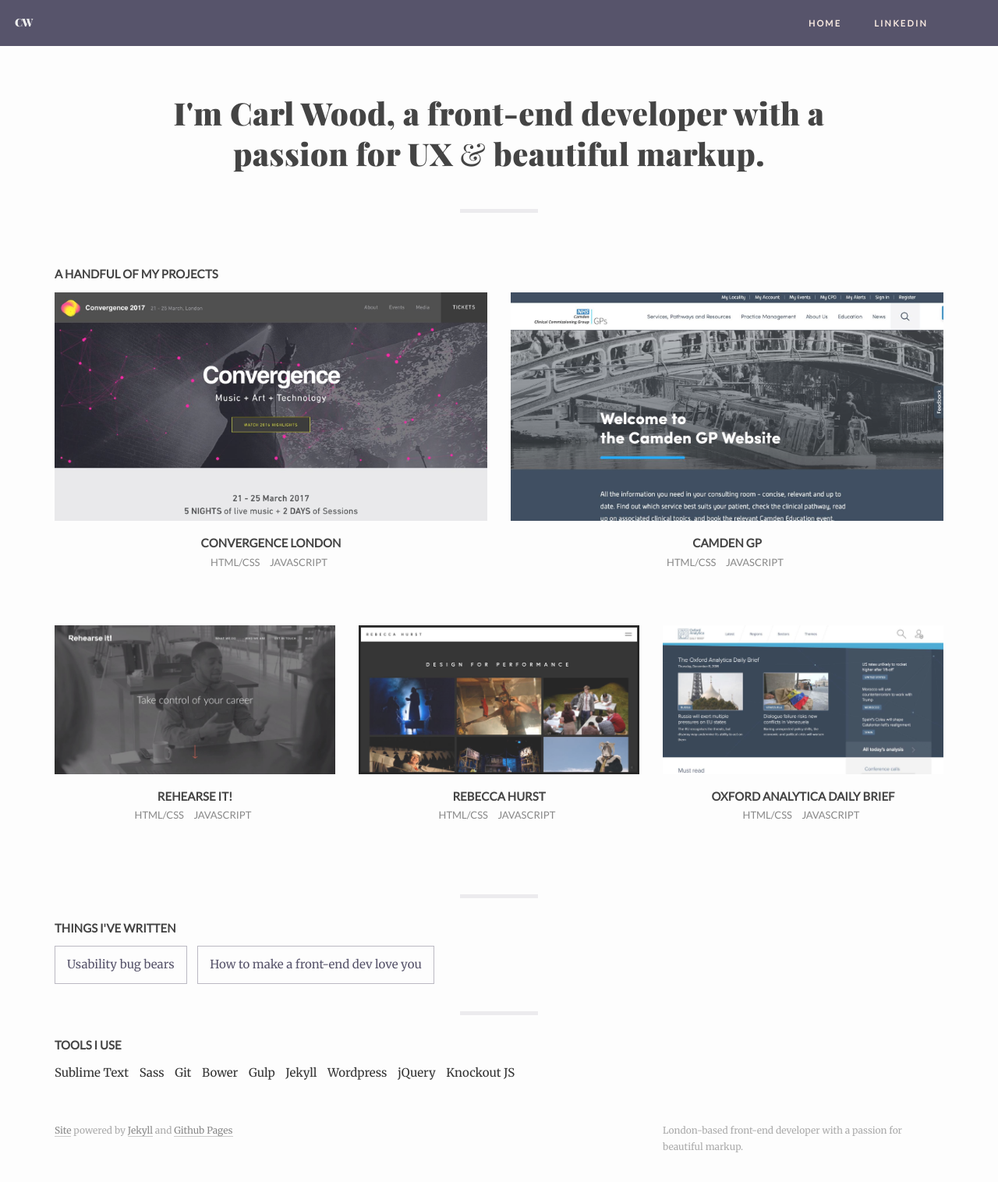
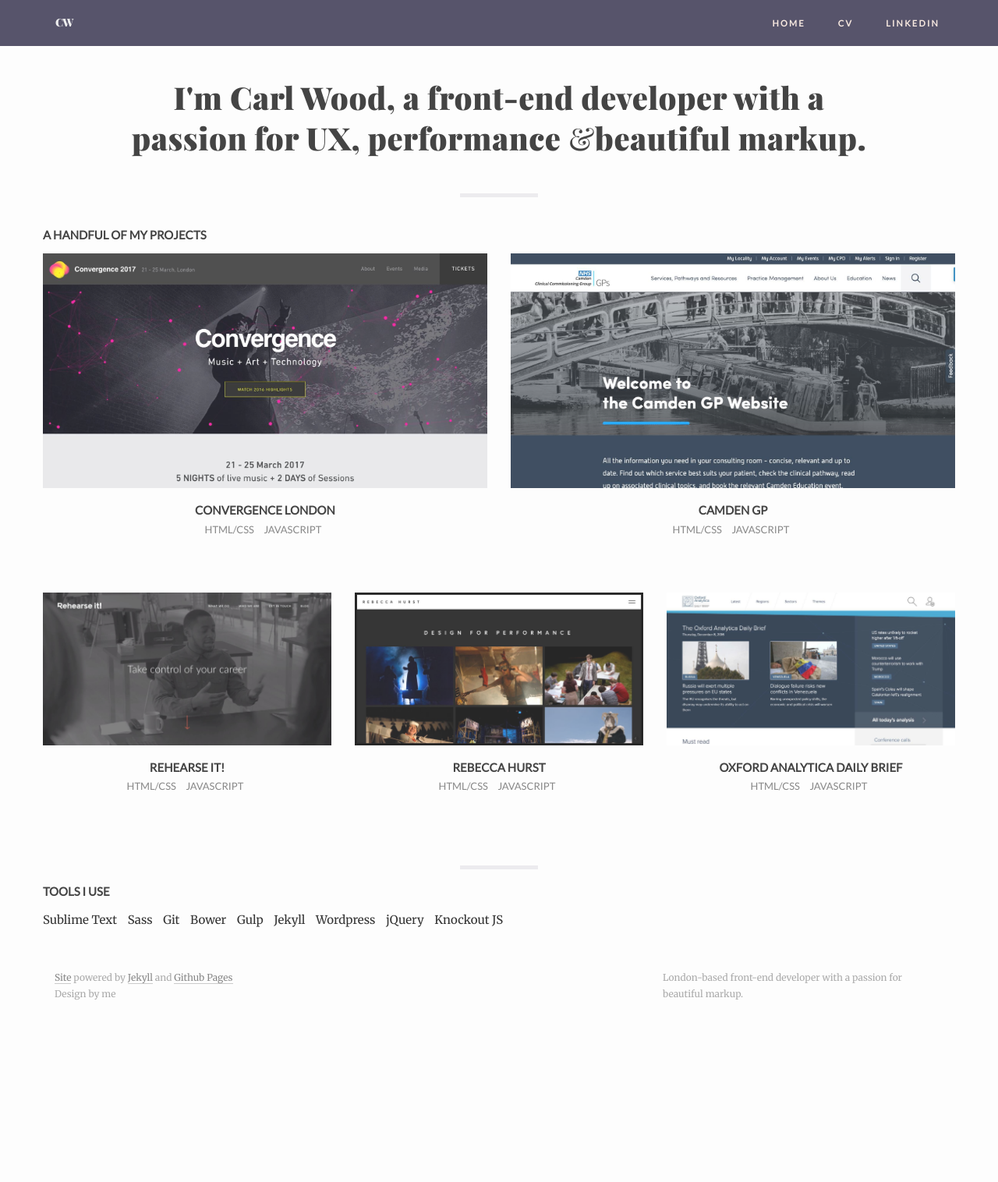
Before and after one commit to carlwood/carlwood.github.io, a Jekyll site: the page built from index.html, in a window 1280 px wide. Shown: the whole page at 78% size. Built offline with Jekyll 4.4.1, drawn with Linux system fonts in a browser that asks for light colours; after the commit the page ends 1320 px from its top, so only the background shows below that.

Commit message:
Draft 1 of CV

```diff
--- a/_includes/footer.html
+++ b/_includes/footer.html
@@ -6,7 +6,10 @@
         <div class="col-md-3">
           <ul class="list-unstyled">
             <li>
-              <p><a href="https://github.com/carlwood/carlwood.github.io">Site</a> powered by <a href="https://jekyllrb.com/">Jekyll</a> and <a href="https://pages.github.com/">Github Pages</a></p>
+              <p>
+                <a href="https://github.com/carlwood/carlwood.github.io">Site</a> powered by <a href="https://jekyllrb.com/">Jekyll</a> and <a href="https://pages.github.com/">Github Pages</a><br>
+                Design by me
+              </p>
             </li>
           </ul>
         </div>
--- a/_includes/header.html
+++ b/_includes/header.html
@@ -1,15 +1,12 @@
 <header class="site-header">
+  <div class="site-content">
     <a href="/" class="site-logo">CW</a>
-  <div class="container">
-    <div class="row">
-      <div class="col-md-12">
     <nav>
       <ul class="list-unstyled list-inline nav--primary" >
         <li><a class="nav--primary__link" href="/">Home</a></li>
+        <li><a class="nav--primary__link" href="/cv">CV</a></li>
         <li><a class="nav--primary__link" href="https://uk.linkedin.com/in/carlwood">Linkedin</a></li>
       </ul>
     </nav>
   </div>
-    </div>
-  </div>
 </header>
--- a/blog/index.html
+++ b/blog/index.html
@@ -2,7 +2,7 @@
 layout: default
 ---
 <div role="main">
-    <div class="container">
+    <div class="site-content">
         <h1>Things I've written</h1>
         <ul class="list-unstyled list-inline">
             {% for post in site.posts %}
@@ -14,3 +14,4 @@
           {% endfor %}
         </ul>
     </div>
+</div>
--- a/css/main.scss
+++ b/css/main.scss
@@ -9,6 +9,10 @@
 $brand-primary:     #57546B; // Purple
 $brand-color1:      #fdfdfd; // Grey
 $brand-color2:      #f9eae1; // Purply grey
+
+// Breakpoints
+
+$phone-down: 680px;
 
 @import
     "syntax-highlighting",
@@ -30,14 +34,22 @@
     font-size: 15px;
     font-family: $font-family-serif;
     line-height: 1.6;
-    @include media-query(680px) {
-        font-size: 15px;
+    @include media-query($phone-down) {
+        font-size: 14px;
     }
+}
+
+.site-content {
+    padding: 0 1.5rem;
+    max-width: 120rem;
+    margin: 0 auto;
+    @extend .clearfix;
 }
 
 // Headings
 
 h1, h2, h3, p, ul, ol {
+    margin-top: 0;
     -webkit-font-smoothing: antialiased;
 }
 
@@ -56,7 +68,16 @@
     margin-bottom: 30px;
     text-transform: none;
     text-align: center;
-    @include media-query(680px) {
+    small {
+        display: block;
+        font-size: 16px;
+        text-transform: uppercase;
+        letter-spacing: 3px;
+        margin-top: 15px;
+        margin-bottom: 15px;
+        font-family: $font-family-serif;
+    }
+    @include media-query($phone-down) {
         font-size: 26px;
     }
 }
@@ -66,7 +87,6 @@
     font-size: 15px;
     font-family: 'Lato', sans-serif;
     margin-bottom: 15px;
-    margin-top: 30px;
     font-weight: 700;
     -webkit-font-smoothing: antialiased;
     text-transform: uppercase;
@@ -98,7 +118,7 @@
             bottom: 20px;
         }
     }
-    @include media-query(680px) {
+    @include media-query($phone-down) {
         margin: 0;
     }
 }
@@ -106,7 +126,7 @@
 .header--big {
     font-size: 70px;
     margin-top: 0;
-    @include media-query(680px) {
+    @include media-query($phone-down) {
         font-size: 48px;
     }
 }
@@ -119,7 +139,7 @@
     margin-bottom: 40px;
     font-size: 8px;
     width: 100%;
-    @include media-query(680px) {
+    @include media-query($phone-down) {
         margin-bottom: 20px;
     }
 }
@@ -136,8 +156,9 @@
     -webkit-font-smoothing: antialiased;
     color: #eee;
     display: inline-block;
-    position: absolute;
+    float: left;
     line-height: 1.4;
+    margin-left: -3px;
     &:hover {
         color: #eee;
         text-decoration: none;
@@ -224,7 +245,7 @@
 
 .post--home {
     margin-bottom: 70px;
-    @include media-query(680px) {
+    @include media-query($phone-down) {
         margin-bottom: 40px;
     }
 }
@@ -336,6 +357,44 @@
     }
 }
 
+// CV
+
+.cv-email {
+    margin-top: -2rem;
+    color: #444;
+    font-size: 1.2rem;
+}
+
+.cv-section {
+    position: relative;
+    + .cv-section {
+        border-top: solid 0.5rem rgba($brand-primary, 0.1);
+        padding-top: 2rem;
+        margin-top: 5rem;
+    }
+}
+
+.cv-item {
+    margin: 2rem 0;
+    p {
+        margin-bottom: 0.5rem;
+    }
+}
+
+.cv-item__header {
+    font-weight: bold;
+    font-style: italic;
+}
+
+.cv-item__subheader {
+    text-transform: uppercase;
+    font-size: 1.2rem;
+    letter-spacing: 2px;
+    @include media-query($phone-down) {
+        font-size: 1rem;
+    }
+}
+
 // Buttons
 
 .btn {
@@ -348,7 +407,7 @@
     padding: 10px 15px;
     margin-bottom: 15px;
     transition: 0.2s all;
-    @include media-query(680px) {
+    @include media-query($phone-down) {
         display: block;
         margin-bottom: 10px;
     }
--- a/index.html
+++ b/index.html
@@ -2,11 +2,11 @@
 layout: default
 ---
 <div class="home" role="main">
-    <div class="container">
+    <div class="site-content">
 
         <div class="row">
             <div class="col-md-10 col-md-offset-1">
-                <h1 class="header--spaced" itemscope itemprop="Person" itemtype="http://schema.org/Person">I'm <span itemprop="name">Carl Wood</span>, a <span itemprop="jobTitle">front-end developer</span> with a passion for UX <span class="amp">&amp;</span> beautiful markup.</h1>
+                <h1 class="header--spaced" itemscope itemprop="Person" itemtype="http://schema.org/Person">I'm <span itemprop="name">Carl Wood</span>, a <span itemprop="jobTitle">front-end developer</span> with a passion for UX, performance <span class="amp">&amp;</span>beautiful markup.</h1>
             </div>
         </div>
 
@@ -55,19 +55,6 @@
 
         <hr class="hr">
 
-        <h2>Things I've written</h2>
-        <ul class="list-unstyled list-inline">
-            {% for post in site.posts %}
-                {% if post.type contains 'blog' %}
-                    <li>
-                        <a class="mini-btn" href="{{ post.url }}">{{ post.title }}</a>
-                    </li>
-                {% endif %}
-            {% endfor %}
-        </ul>
-
-        <hr class="hr">
-
         <h2>Tools I use</h2>
 
         <ul class="list-unstyled list-inline">
```
Also changed, not shown: cv/index.html (added, +93 -0 lines). Lines whose indentation alone changed are shown as unchanged.
